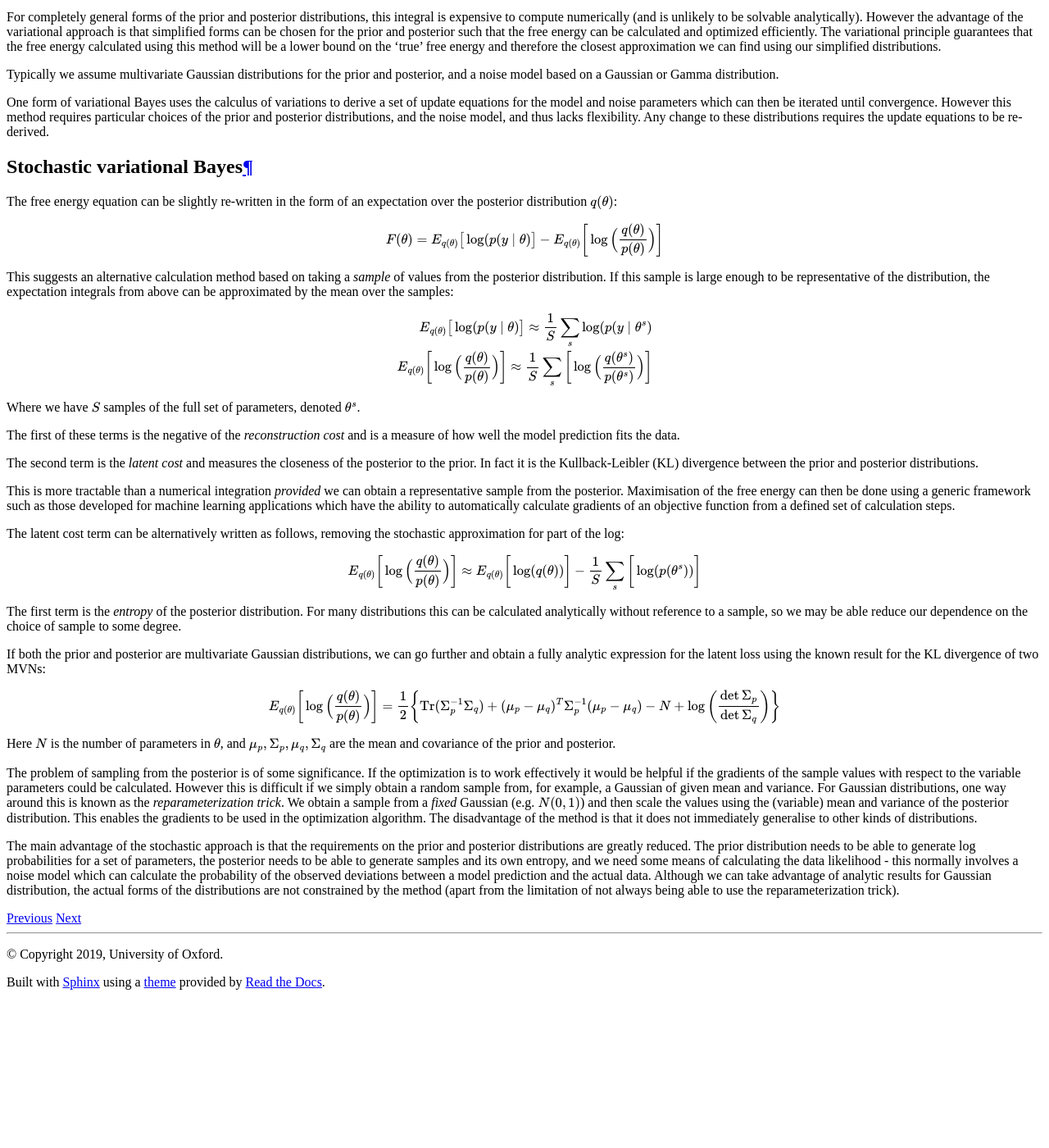
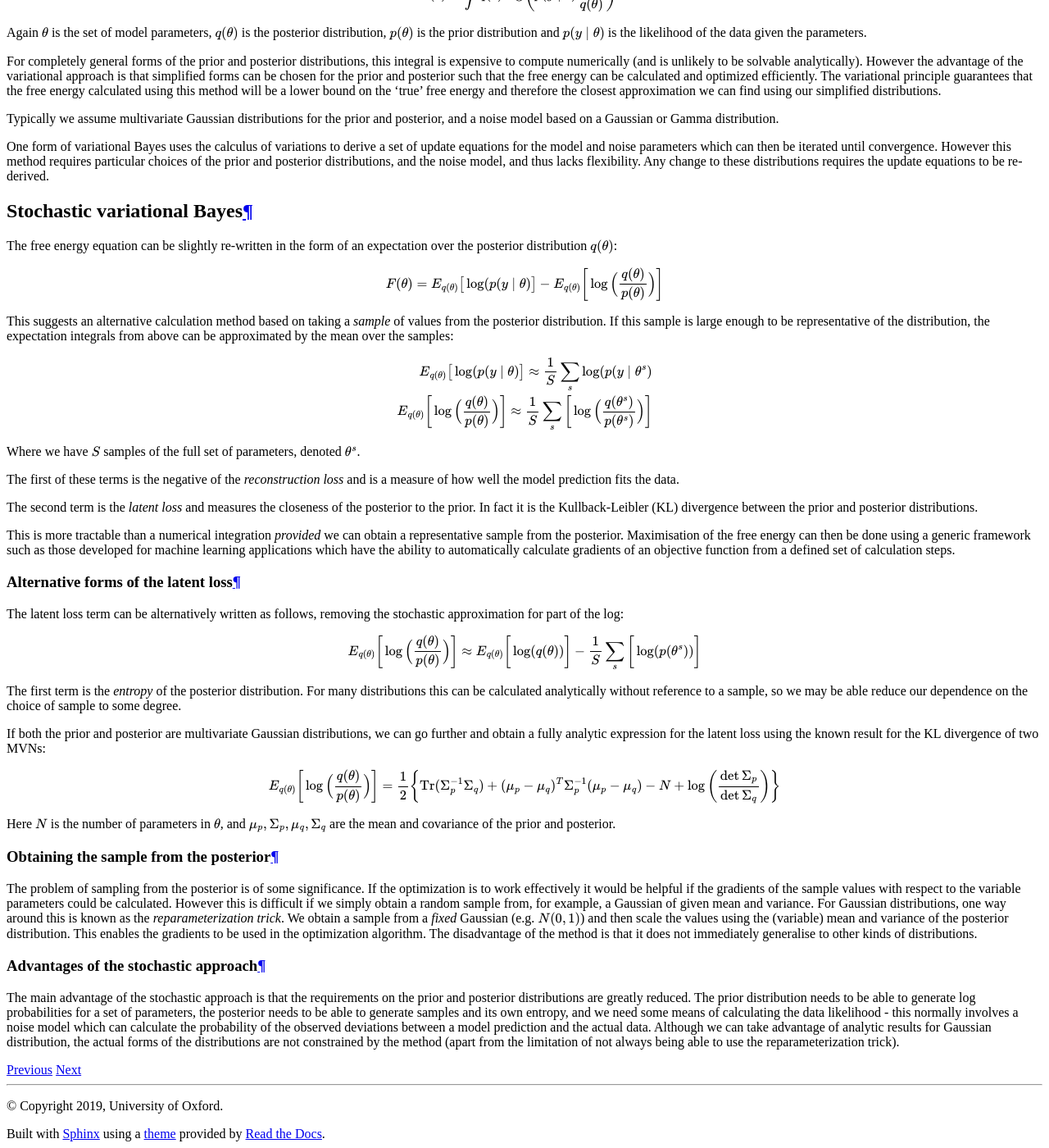
Before and after one commit to ibme-qubic/svbdoc, a Sphinx documentation site: the page built from doc/theory.rst, in a window 1280 px wide and 1400 px high, scrolled down 1134 px. Shown: the whole window at 82% size. Built offline with Sphinx 7.4.7 and the Read the Docs theme 2.0.0, drawn with Linux system fonts in a browser that asks for light colours; pages that are not in the unit, such as notebooks, are missing from menus; before the commit the page ends 2349 px from its top, so only the background shows below that; some of the changed text lies outside the part shown.

Commit message:
Use of cost/loss and add a couple of subheadings

```diff
--- a/doc/theory.rst
+++ b/doc/theory.rst
@@ -105,10 +105,10 @@
 
 Where we have :math:`S` samples of the full set of parameters, denoted :math:`\theta^s`.
 
-The first of these terms is the negative of the *reconstruction cost* and is a measure of
+The first of these terms is the negative of the *reconstruction loss* and is a measure of
 how well the model prediction fits the data.
 
-The second term is the *latent cost* and measures the closeness of the posterior
+The second term is the *latent loss* and measures the closeness of the posterior
 to the prior. In fact it is the Kullback-Leibler (KL) divergence between the
 prior and posterior distributions.
 
@@ -118,7 +118,10 @@
 learning applications which have the ability to automatically calculate gradients
 of an objective function from a defined set of calculation steps.
 
-The latent cost term can be alternatively written as follows, removing the stochastic approximation
+Alternative forms of the latent loss
+~~~~~~~~~~~~~~~~~~~~~~~~~~~~~~~~~~~~
+
+The latent loss term can be alternatively written as follows, removing the stochastic approximation
 for part of the log:
 
 .. math::
@@ -141,6 +144,9 @@
 :math:`\mu_p, \Sigma_p, \mu_q, \Sigma_q` are the mean and covariance of the
 prior and posterior.
 
+Obtaining the sample from the posterior
+~~~~~~~~~~~~~~~~~~~~~~~~~~~~~~~~~~~~~~~
+
 The problem of sampling from the posterior is of some significance. If the
 optimization is to work effectively it would be helpful if the gradients
 of the sample values with respect to the variable parameters could be
@@ -153,6 +159,9 @@
 algorithm. The disadvantage of the method is that it does not immediately
 generalise to other kinds of distributions.
 
+Advantages of the stochastic approach
+~~~~~~~~~~~~~~~~~~~~~~~~~~~~~~~~~~~~~
+
 The main advantage of the stochastic approach is that the requirements on
 the prior and posterior distributions are greatly reduced. The prior
 distribution needs to be able to generate log probabilities for a set of
```
